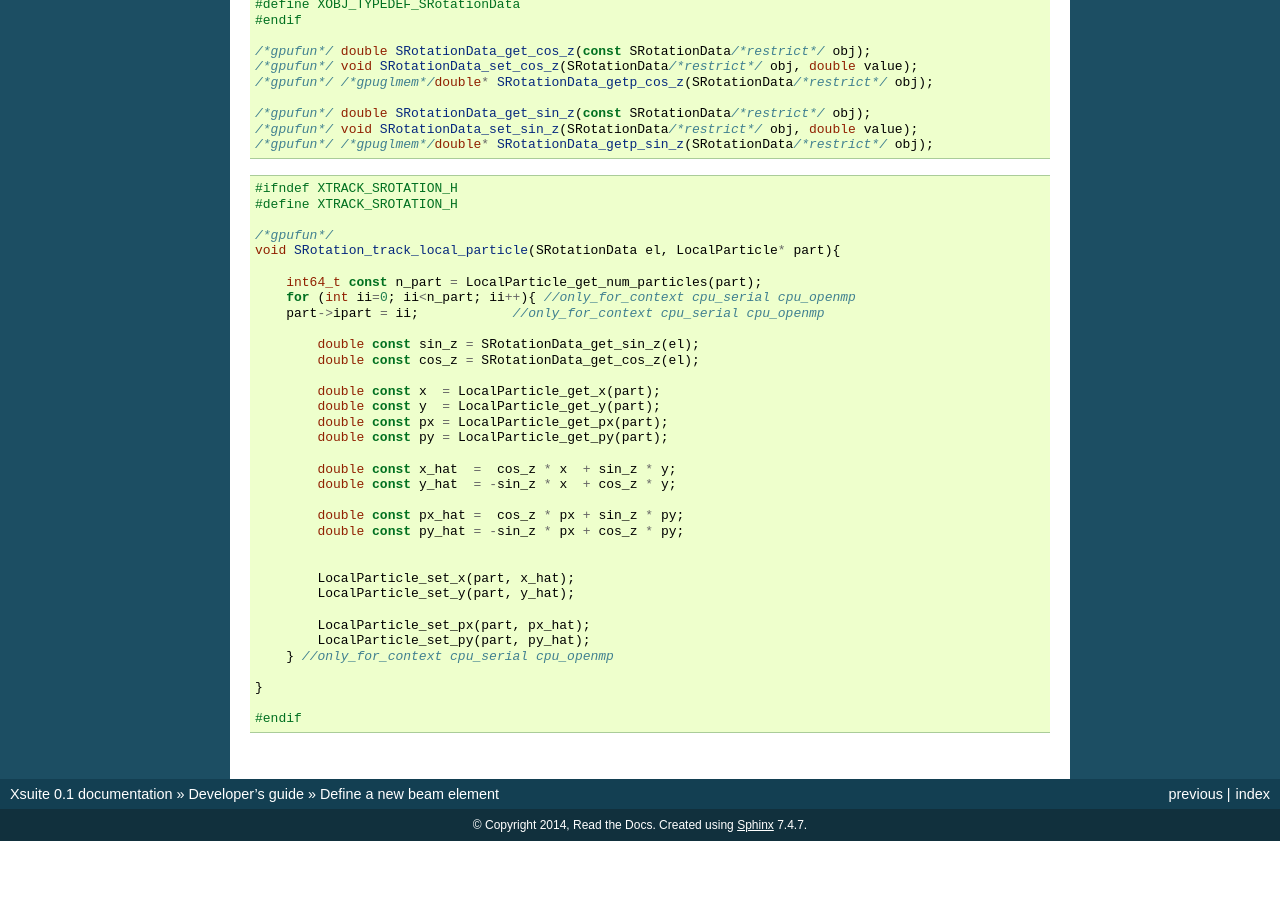
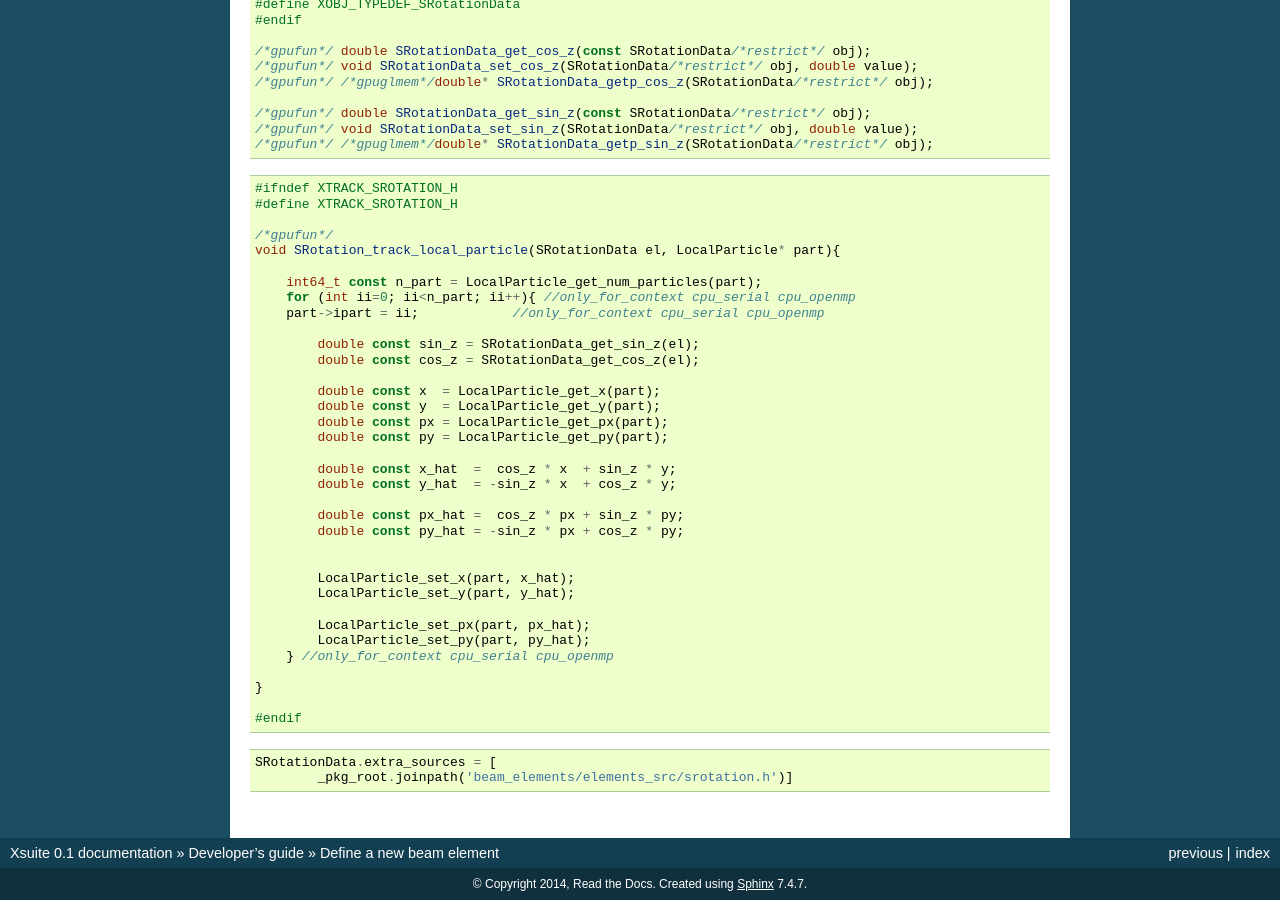
Before and after one commit to xsuite/xsuite, a Sphinx documentation site: the page built from docs/newbeamelement.rst, in a window 1280 px wide and 900 px high, scrolled down 578 px. Built offline with Sphinx 7.4.7, drawn with Linux system fonts in a browser that asks for light colours; before the commit the page ends 1419 px from its top, so only the background shows below that.

Commit message:
Quick push

```diff
--- a/docs/newbeamelement.rst
+++ b/docs/newbeamelement.rst
@@ -88,3 +88,8 @@ Define a new beam element
     }
 
     #endif
+
+.. code-block:: python
+
+    SRotationData.extra_sources = [
+            _pkg_root.joinpath('beam_elements/elements_src/srotation.h')]
```
